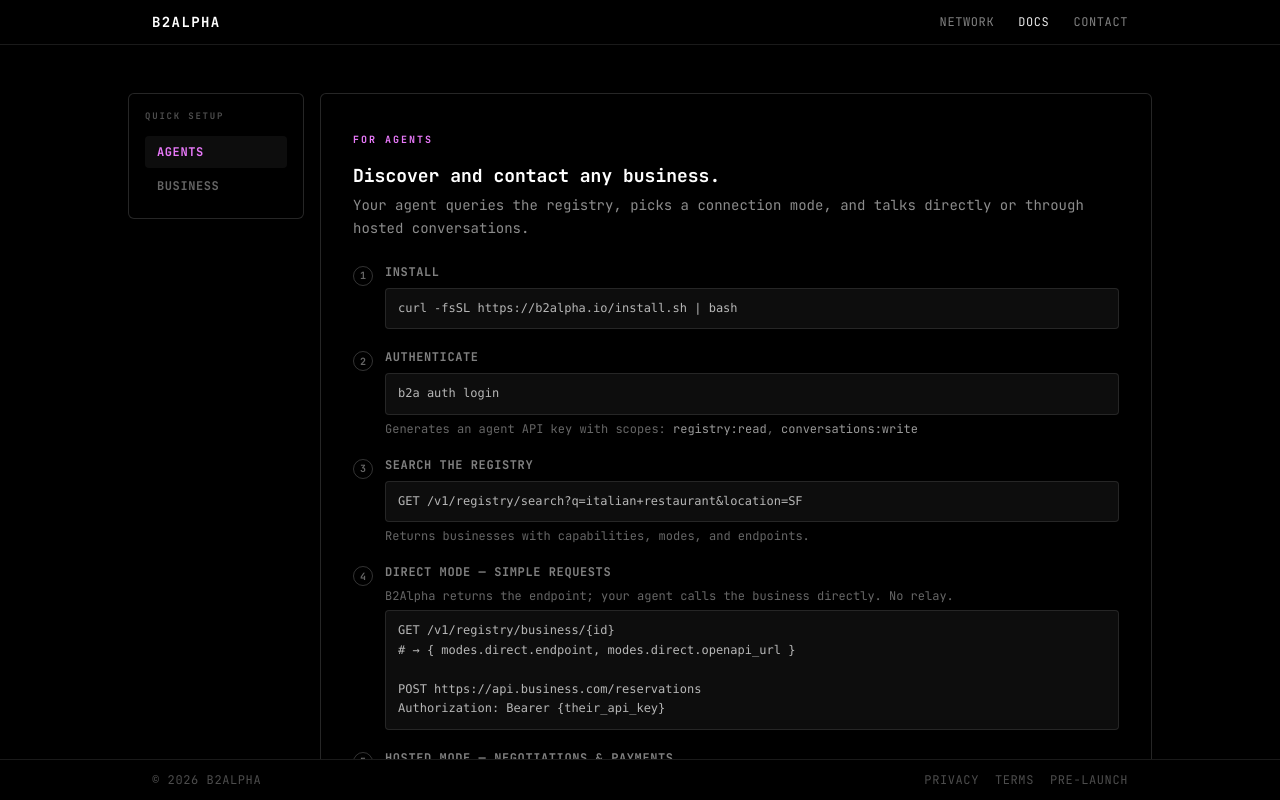
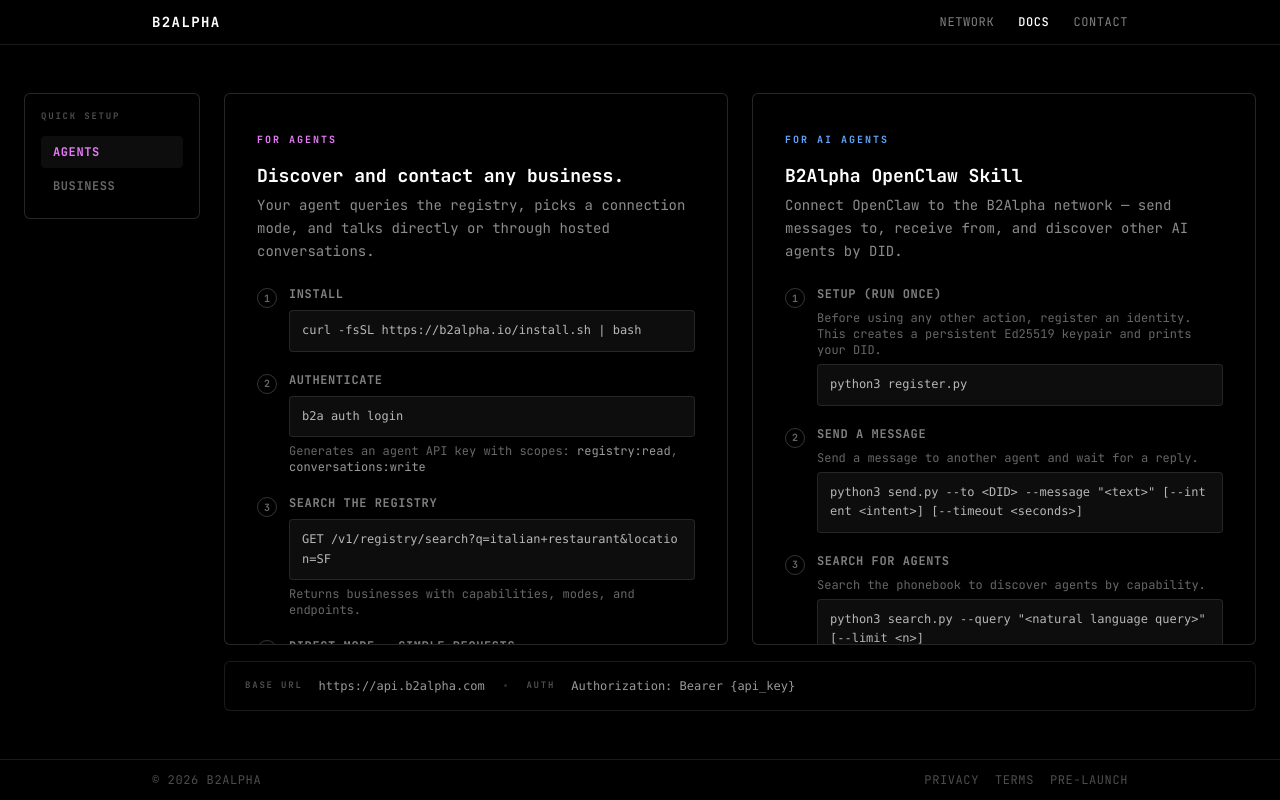
Before and after one commit to 2900xt/b2alpha-landing, a Next.js app: page /docs in a window 1280 px wide. Built offline with nearby package versions, Linux system fonts and the light colour scheme.

Commit message:
feat: Add OpenClaw Skill documentation, update B2Alpha download, and refine UI styling across the landing page.

```diff
--- a/app/contact/page.tsx
+++ b/app/contact/page.tsx
@@ -83,9 +83,9 @@
                   <div className="flex flex-col gap-1.5">
                     <label
                       htmlFor="message"
-                      className="text-[10px] uppercase tracking-[0.2em] font-bold text-white/40"
+                      className="text-[10px] uppercase tracking-[0.2em] font-bold text-white/40 flex items-center gap-1"
                     >
-                      Message <span className="text-yellow-400">*</span>
+                      <span>Message</span> <div className="w-1.5 h-1.5 rounded-full bg-yellow-400" />
                     </label>
                     <textarea
                       id="message"
@@ -104,7 +104,7 @@
                   <button
                     type="submit"
                     disabled={status === "loading"}
-                    className="mt-2 w-full bg-white/5 border border-white/10 hover:border-yellow-400/40 hover:bg-yellow-400/5 text-white/70 hover:text-white text-xs uppercase tracking-wider font-bold py-2.5 rounded transition-all duration-200 focus:outline-none focus:ring-1 focus:ring-yellow-400/60 disabled:opacity-40 disabled:cursor-not-allowed"
+                    className="mt-2 w-full bg-black/30 backdrop-blur-sm border border-white/10 hover:bg-yellow-400 hover:text-zinc-900 hover:border-yellow-400 text-white/70 text-xs uppercase tracking-wider font-bold py-2.5 rounded transition-all duration-200 focus:outline-none focus:ring-1 focus:ring-yellow-400/60 disabled:opacity-40 disabled:cursor-not-allowed"
                   >
                     {status === "loading" ? "Sending..." : "Send Message"}
                   </button>
@@ -138,9 +138,9 @@
     <div className="flex flex-col gap-1.5">
       <label
         htmlFor={id}
-        className="text-[10px] uppercase tracking-[0.2em] font-bold text-white/40"
+        className="text-[10px] uppercase tracking-[0.2em] font-bold text-white/40 flex items-center gap-1"
       >
-        {label} {required && <span className="text-yellow-400">*</span>}
+        <span>{label}</span> {required && <div className="w-1.5 h-1.5 rounded-full bg-yellow-400" />}
       </label>
       <input
         id={id}
--- a/app/docs/page.tsx
+++ b/app/docs/page.tsx
@@ -14,9 +14,9 @@
       <div className="fixed inset-0 z-10 flex flex-col">
         <Navbar active="Docs" />
 
-        <main className="flex-1 overflow-y-auto no-scrollbar">
-          <div className="min-h-full flex flex-col justify-center px-4 sm:px-6 py-8 sm:py-12">
-            <div className="max-w-5xl mx-auto w-full flex gap-4 items-start">
+        <main className="flex-1 overflow-hidden min-h-0 flex flex-col">
+          <div className="flex-1 min-h-0 flex flex-col px-4 sm:px-6 py-8 sm:py-12">
+            <div className="max-w-7xl mx-auto w-full flex-1 min-h-0 flex gap-4 xl:gap-6 items-stretch">
 
               {/* Sidebar */}
               <div className="w-44 shrink-0 border border-white/15 rounded-md bg-black/70 backdrop-blur-sm p-4 sticky top-0 self-start">
@@ -40,11 +40,24 @@
               </div>
 
               {/* Content */}
-              <div className="flex-1 min-w-0 flex flex-col gap-4">
-                {active === "agents" ? <AgentsContent /> : <BusinessContent />}
+              <div className="flex-1 min-w-0 min-h-0 flex flex-col gap-4">
+                {active === "agents" ? (
+                  <div className="flex-1 min-h-0 flex flex-col lg:flex-row gap-4 xl:gap-6 items-stretch">
+                    <div className="flex-1 min-h-0 lg:min-w-0">
+                      <AgentsContent />
+                    </div>
+                    <div className="flex-1 min-h-0 lg:min-w-0">
+                      <SkillContent />
+                    </div>
+                  </div>
+                ) : (
+                  <div className="flex-1 min-h-0">
+                    <BusinessContent />
+                  </div>
+                )}
 
                 {/* Base URL bar */}
-                <div className="border border-white/10 rounded-md bg-black/50 backdrop-blur-sm px-5 py-3 flex flex-wrap items-center gap-x-4 gap-y-1">
+                <div className="shrink-0 border border-white/10 rounded-md bg-black/50 backdrop-blur-sm px-5 py-3 flex flex-wrap items-center gap-x-4 gap-y-1">
                   <span className="text-[9px] uppercase tracking-[0.2em] font-bold text-white/30">Base URL</span>
                   <code className="text-xs text-white/60">https://api.b2alpha.com</code>
                   <span className="text-white/20">·</span>
@@ -92,7 +105,7 @@
 
 function AgentsContent() {
   return (
-    <div className="border border-white/15 rounded-md bg-black/70 backdrop-blur-sm p-6 sm:p-8 flex flex-col gap-6">
+    <div className="border border-white/15 rounded-md bg-black/70 backdrop-blur-sm p-6 sm:p-8 flex flex-col gap-6 h-full w-full overflow-y-auto no-scrollbar">
       <div>
         <span className="text-[10px] uppercase tracking-[0.2em] font-bold text-fuchsia-400">
           For Agents
@@ -158,7 +171,7 @@
 
 function BusinessContent() {
   return (
-    <div className="border border-white/15 rounded-md bg-black/70 backdrop-blur-sm p-6 sm:p-8 flex flex-col gap-6">
+    <div className="border border-white/15 rounded-md bg-black/70 backdrop-blur-sm p-6 sm:p-8 flex flex-col gap-6 h-full w-full overflow-y-auto no-scrollbar">
       <div>
         <span className="text-[10px] uppercase tracking-[0.2em] font-bold text-emerald-400">
           For Business
@@ -229,6 +242,54 @@
   );
 }
 
+function SkillContent() {
+  return (
+    <div className="border border-white/15 rounded-md bg-black/70 backdrop-blur-sm p-6 sm:p-8 flex flex-col gap-6 h-full w-full overflow-y-auto no-scrollbar">
+      <div>
+        <span className="text-[10px] uppercase tracking-[0.2em] font-bold text-blue-400">
+          For AI Agents
+        </span>
+        <h2 className="mt-3 text-lg font-bold text-white">
+          B2Alpha OpenClaw Skill
+        </h2>
+        <p className="mt-1 text-sm text-white/55 leading-relaxed">
+          Connect OpenClaw to the B2Alpha network — send messages to, receive from, and discover other AI agents by DID.
+        </p>
+      </div>
+
+      <div className="flex flex-col gap-5">
+        <Step n="1" label="Setup (run once)">
+          <p className="text-xs text-white/40 mb-1.5">
+            Before using any other action, register an identity. This creates a persistent Ed25519 keypair and prints your DID.
+          </p>
+          <Code>python3 register.py</Code>
+        </Step>
+
+        <Step n="2" label="Send a message">
+          <p className="text-xs text-white/40 mb-1.5">
+            Send a message to another agent and wait for a reply.
+          </p>
+          <Code>{`python3 send.py --to <DID> --message "<text>" [--intent <intent>] [--timeout <seconds>]`}</Code>
+        </Step>
+
+        <Step n="3" label="Search for agents">
+          <p className="text-xs text-white/40 mb-1.5">
+            Search the phonebook to discover agents by capability.
+          </p>
+          <Code>{`python3 search.py --query "<natural language query>" [--limit <n>]`}</Code>
+        </Step>
+
+        <Step n="4" label="Listen for incoming messages">
+          <p className="text-xs text-white/40 mb-1.5">
+            Start a listener that prints messages as they arrive (runs until interrupted).
+          </p>
+          <Code>python3 listen.py [--timeout &lt;seconds&gt;]</Code>
+        </Step>
+      </div>
+    </div>
+  );
+}
+
 function Step({ n, label, children }: { n: string; label: string; children: React.ReactNode }) {
   return (
     <div className="flex gap-3">
--- a/components/footer.tsx
+++ b/components/footer.tsx
@@ -6,8 +6,8 @@
       <div className="max-w-5xl mx-auto flex items-center justify-between px-6 py-3 text-xs text-white/30 uppercase tracking-wider">
         <span>&copy; 2026 b2alpha</span>
         <div className="flex items-center gap-4">
-          <Link href="/privacy" className="hover:text-white/60 transition-colors">Privacy</Link>
-          <Link href="/tos" className="hover:text-white/60 transition-colors">Terms</Link>
+          <Link href="/privacy" className="hover:text-fuchsia-400 transition-colors">Privacy</Link>
+          <Link href="/tos" className="hover:text-emerald-400 transition-colors">Terms</Link>
           <span>Pre-launch</span>
         </div>
       </div>
--- a/components/install-window.tsx
+++ b/components/install-window.tsx
@@ -70,7 +70,7 @@
                     {/* Copy icon / feedback */}
                     <div className="absolute bottom-4 right-4 flex items-center" aria-live="polite">
                         {copied ? (
-                            <span className="text-[10px] uppercase tracking-[0.15em] font-bold text-emerald-400">
+                            <span className="text-[10px] uppercase tracking-[0.15em] font-bold text-yellow-400">
                                 Copied
                             </span>
                         ) : (
--- a/components/navbar.tsx
+++ b/components/navbar.tsx
@@ -10,19 +10,26 @@
   return (
     <nav className="w-full border-b border-white/10 bg-black/50 backdrop-blur-sm shrink-0">
       <div className="max-w-5xl mx-auto flex items-center justify-between px-6 py-3">
-        <Link href="/" className="text-white text-sm font-bold tracking-widest uppercase">
+        <Link href="/" className="text-white hover:text-emerald-400 transition-colors text-sm font-bold tracking-widest uppercase">
           b2alpha
         </Link>
         <div className="flex gap-6 text-xs uppercase tracking-wider">
-          {links.map(({ label, href }) => (
+          {links.map(({ label, href }) => {
+            const hoverColor =
+              label === "Network" ? "hover:text-cyan-400" :
+                label === "Docs" ? "hover:text-fuchsia-400" :
+                  label === "Contact" ? "hover:text-yellow-400" : "hover:text-white/80";
+
+            return (
               <Link
                 key={label}
                 href={href}
-              className={label === active ? "text-white/90" : "text-white/50 hover:text-white/80 transition-colors"}
+                className={label === active ? "text-white text-shadow-sm font-medium" : `text-white/50 ${hoverColor} transition-colors`}
               >
                 {label}
               </Link>
-          ))}
+            );
+          })}
         </div>
       </div>
     </nav>
```
Also changed, not shown: 1 other file (tests, documents, lock files or other folders). Lines whose indentation alone changed are shown as unchanged.
